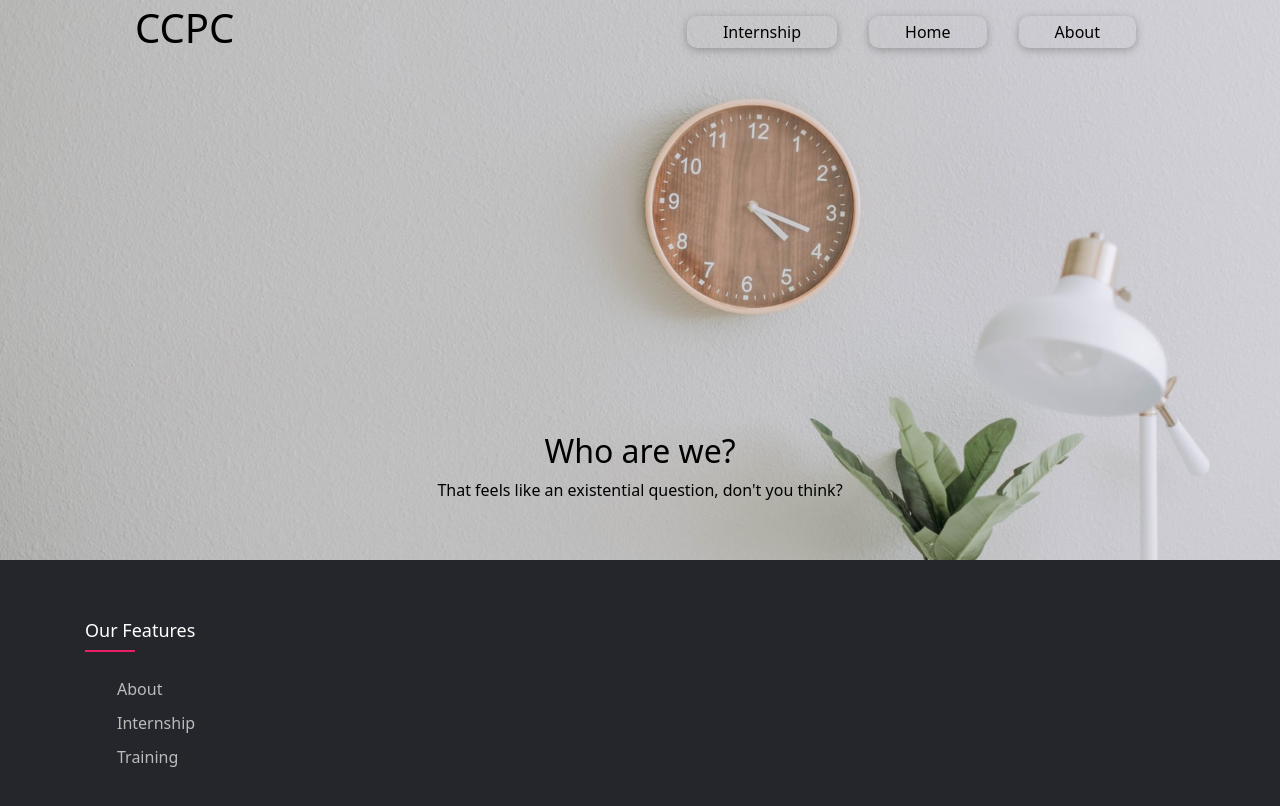
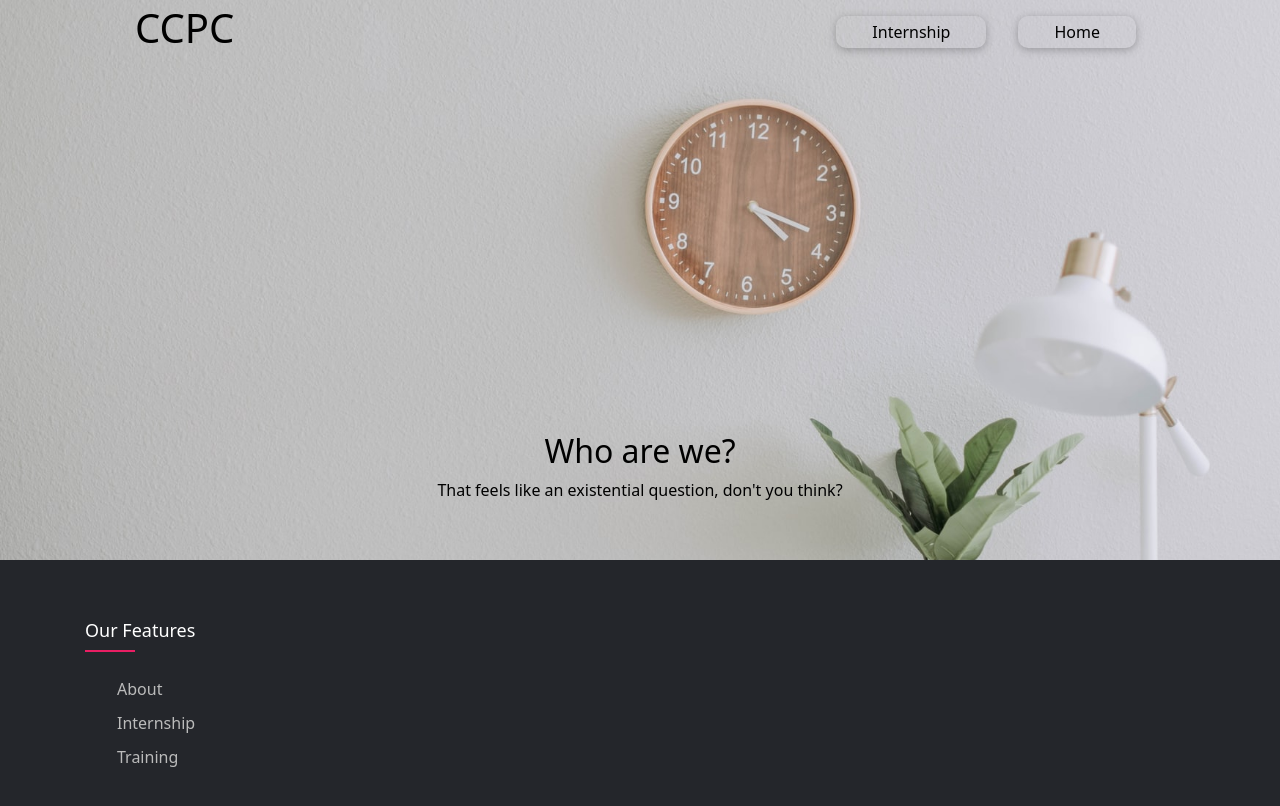
Before and after one commit to sumithprabhu/ccpc-hackathon-app, a React (Create React App) app in the folder ccpc-frontend-app/: page /about in a window 1280 px wide. Shown: the top 806 px of the page. Built offline with nearby package versions, Linux system fonts and the light colour scheme; a web font is replaced by a local one.

Commit message:
Internship Page added

```diff
--- a/ccpc-frontend-app/src/App.js
+++ b/ccpc-frontend-app/src/App.js
@@ -1,13 +1,14 @@
 import { Routes, Route } from "react-router-dom";
 import Home from "./Pages/Home";
 import About from "./Pages/About";
+import Internship from "./Pages/Internship";
 
 function App() {
   return (
     <Routes>
       <Route path="/" element={<Home />} />
       <Route path="/about" element={<About />} />
-      <Route path="/internship" element={<Home />} />
+      <Route path="/internship" element={<Internship />} />
     </Routes>
   );
 }
--- /dev/null
+++ b/ccpc-frontend-app/src/Pages/Internship.js
@@ -0,0 +1,10 @@
+import React from 'react'
+import InternshipBody from '../components/Body/InternshipBody'
+
+const Internship = () => {
+  return (
+    <div><InternshipBody /></div>
+  )
+}
+
+export default Internship
--- a/ccpc-frontend-app/src/components/Body/AboutBody.js
+++ b/ccpc-frontend-app/src/components/Body/AboutBody.js
@@ -8,7 +8,7 @@ import Footer from '../Footer/Footer'
 const AboutBody = () => {
   return (
     <div>
-      <Navbar />
+      <Navbar inAbout={true}/>
       <div className={classes.container}>
         <div className={classes.mainimage}>
           <img src={aboutPageImage} alt="...." />
--- a/ccpc-frontend-app/src/components/Body/HomeBody.js
+++ b/ccpc-frontend-app/src/components/Body/HomeBody.js
@@ -8,7 +8,7 @@ import Footer from "../Footer/Footer";
 const HomeBody = () => {
   return (
     <div>
-      <Navbar />
+      <Navbar inHome={true}/>
       <div className={classes.mainbody}>
         <div className={classes.mainimage}>
           <img src={picHead} alt="...."  />
--- /dev/null
+++ b/ccpc-frontend-app/src/components/Body/InternshipBody.js
@@ -0,0 +1,10 @@
+import React from 'react'
+import Navbar from '../Navbar/Navbar'
+
+const InternshipBody = () => {
+  return (
+    <div><Navbar inInternship={true}/></div>
+  )
+}
+
+export default InternshipBody
--- a/ccpc-frontend-app/src/components/Navbar/NavLinks.js
+++ b/ccpc-frontend-app/src/components/Navbar/NavLinks.js
@@ -2,11 +2,11 @@ import React from 'react';
 import classes from './NavLinks.module.css'
 import TargetLink from '../../UI/TargetLink';
 
-const NavLinks = () => {
+const NavLinks = (props) => {
   return <div className={classes.headtag}>
-      <TargetLink toPath='/internship' name="Internship"/>
-      <TargetLink toPath='/' name="Home"></TargetLink>
-      <TargetLink toPath='/about' name="About"></TargetLink>
+      {!props.inInternship && <TargetLink toPath='/internship' name="Internship"/>}
+      {!props.inHome && <TargetLink toPath='/' name="Home"></TargetLink>}
+      {!props.inAbout && <TargetLink toPath='/about' name="About"></TargetLink>}
   </div>;
 };
 
--- a/ccpc-frontend-app/src/components/Navbar/Navbar.js
+++ b/ccpc-frontend-app/src/components/Navbar/Navbar.js
@@ -4,13 +4,17 @@ import TargetLink from "../../UI/TargetLink";
 import NavLinks from "./NavLinks";
 import logo from "../../assets/logo3.jpeg";
 
-const Navbar = () => {
+const Navbar = (props) => {
   return (
     <div>
       <header className={classes.header}>
         {/* <img src={logo} alt="Logo" className={classes.imgLogo}></img> */}
         <h1 className={classes.logo}>CCPC</h1>
-        <NavLinks />
+        <NavLinks
+          inInternship={props.inInternship || false}
+          inAbout={props.inAbout || false}
+          inHome={props.inHome || false}
+        />
       </header>
     </div>
   );
```
Also changed, not shown: ccpc-frontend-app/src/components/Body/InternshipBody.module.css (added).
